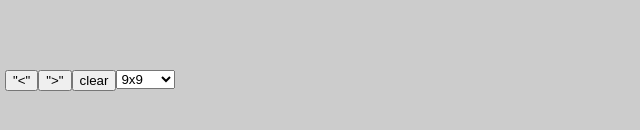
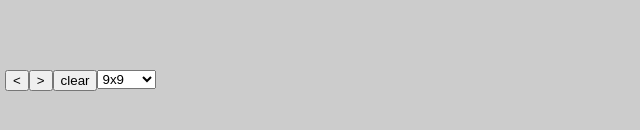
Before and after one commit to stackasteak/finr, a plain HTML site: page index.html in a window 1280 px wide. Shown: the part 1219-1349 px from the top of the page, 0-640 px from the left. Drawn offline with Linux system fonts and the light colour scheme.

Commit message:
Update index.html

```diff
--- a/index.html
+++ b/index.html
@@ -21,8 +21,8 @@
         <option value="9x9" selected="selected"> 9x9 </option>
         <option value="10x10"> 10x10 </option>
       </select>
-      <button class="backBtn"> "<" </button>
-      <button class="forwBtn"> ">" </button>
+      <button class="backBtn"> < </button>
+      <button class="forwBtn"> > </button>
       <button class="clearBtn"> clear </button>
     </div>
 
```
